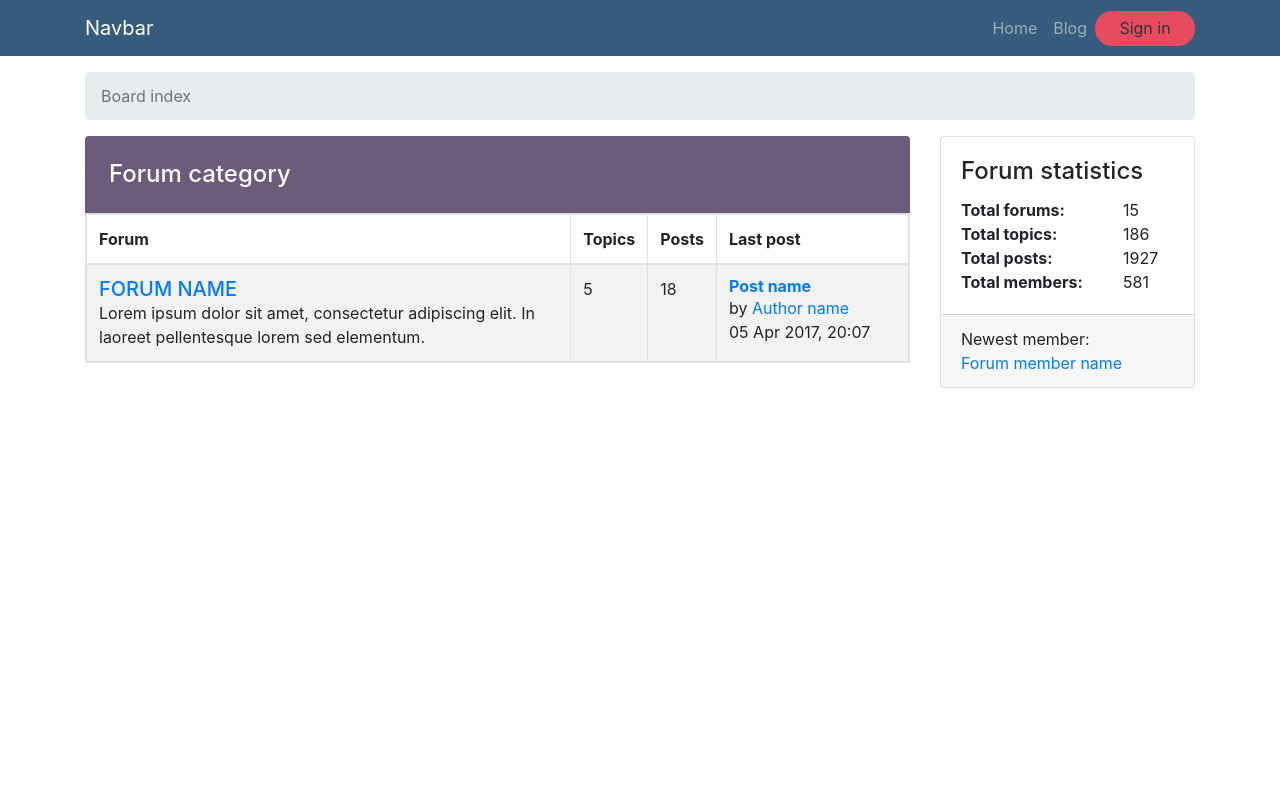
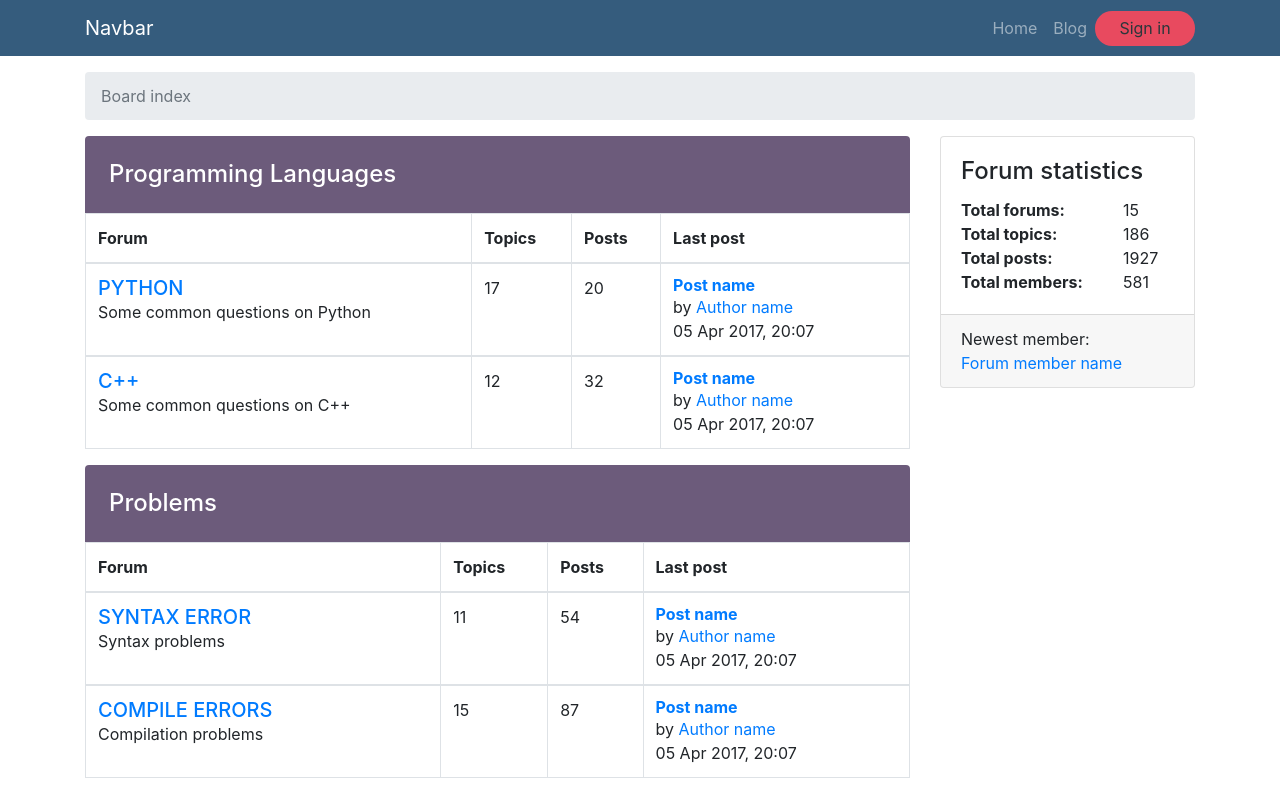
Before and after one commit to nnbzh/ForumProject, an Angular app: page / in a window 1280 px wide. Shown: the top 792 px of the page. Built offline with nearby package versions, Linux system fonts and the light colour scheme.

Commit message:
get categories and its discussions

```diff
--- a/src/app/app-routing.module.ts
+++ b/src/app/app-routing.module.ts
@@ -5,7 +5,7 @@ import { MainComponent } from './main/main.component';
 
 
 const routes: Routes = [
-  { path: '', component: MainComponent}
+  { path: '', component: MainComponent},
 ];
 
 @NgModule({
--- /dev/null
+++ b/src/app/categories.ts
@@ -0,0 +1,14 @@
+export const categories = [
+    {
+      id: 1,
+      name: 'Programming Languages'
+    },
+    {
+      id: 2,
+      name: 'Problems'
+    },
+    {
+      id: 3,
+      name: 'Other'
+    },
+  ]
--- /dev/null
+++ b/src/app/category.service.ts
@@ -0,0 +1,19 @@
+import { Injectable } from '@angular/core';
+import { Observable, of, from } from 'rxjs';
+import { categories} from './categories';
+import {discussions} from './discussions'
+
+@Injectable({
+	providedIn: 'root'
+})
+export class CategoryService {
+
+	constructor() { }
+
+	getCategories(): Observable<any> {
+		return of(categories);
+	}
+	getDiscussions():Observable<any> {
+		return of(discussions);
+	}
+}
--- /dev/null
+++ b/src/app/discussions.ts
@@ -0,0 +1,42 @@
+export const discussions = [
+    {
+        id: 1,
+        name: 'Python',
+        description: 'Some common questions on Python',
+        topics_count: 17,
+        posts_count: 20,
+        category_id: 1,
+    },
+    {
+        id: 2,
+        name: 'C++',
+        description: 'Some common questions on C++',
+        topics_count: 12,
+        posts_count: 32,
+        category_id: 1,
+    },
+    {
+        id: 3,
+        name: 'Syntax error',
+        description: 'Syntax problems',
+        topics_count: 11,
+        posts_count: 54,
+        category_id: 2,
+    },
+    {
+        id: 4,
+        name: 'Compile errors',
+        description: 'Compilation problems',
+        topics_count: 15,
+        posts_count: 87,
+        category_id: 2,
+    },
+    {
+        id: 5,
+        name: 'Other',
+        description: 'Other stuff',
+        topics_count: 5,
+        posts_count: 7,
+        category_id: 3,
+    },
+]
--- a/src/app/main/main.component.html
+++ b/src/app/main/main.component.html
@@ -4,29 +4,30 @@
 
 <div class="row">
   <div class="col-md-9">
+    <div *ngFor = "let category of categories">
       <h2 class="h4 forum-category mb-0 p-4 rounded-top">
-            <a href="overview-forum-category.html" class="text-white">Forum category</a>
+        <a href="overview-forum-category.html" class="text-white">{{category.name}}</a>
       </h2>
-        <table class="table table-striped table-bordered table-responsive">
+      <table class="table table-bordered table-responsive-xl">
         <thead class="thead">
           <tr>
-                <th scope="col" class="forum-col">Forum</th>
+            <th scope="col" class="forum-col" colspan="1">Forum</th>
             <th scope="col">Topics</th>
             <th scope="col">Posts</th>
             <th scope="col" class="last-post-col">Last post</th>
           </tr>
         </thead>
-            <tbody>
-              <tr>
+        <tbody *ngFor = "let discussion of discussions">
+          <tr *ngIf = "discussion.category_id == category.id">
             <td>
-                  <h3 class="h5 mb-0"><a href="overview-topics.html" class="text-uppercase">Forum name</a></h3>
-                  <p class="mb-0">Lorem ipsum dolor sit amet, consectetur adipiscing elit. In laoreet pellentesque lorem sed elementum.</p>
+              <h3 class="h5 mb-0"><a href="overview-topics.html" class="text-uppercase">{{discussion.name}}</a></h3>
+              <p class="mb-0">{{discussion.description}}</p>
             </td>
             <td>
-                  <div>5</div>
+              <div>{{discussion.topics_count}}</div>
             </td>
             <td>
-                  <div>18</div>
+              <div>{{discussion.posts_count}}</div>
             </td>
             <td>
               <h4 class="h6 mb-0 font-weight-bold"><a href="post.html">Post name</a></h4>
@@ -36,6 +37,7 @@
           </tr>
         </tbody>
       </table>
+    </div>
   </div>
   <div class="col-md-3">
     <aside>
--- a/src/app/main/main.component.ts
+++ b/src/app/main/main.component.ts
@@ -1,4 +1,5 @@
 import { Component, OnInit } from '@angular/core';
+import {CategoryService} from '../category.service';
 
 @Component({
   selector: 'app-main',
@@ -6,10 +7,22 @@ import { Component, OnInit } from '@angular/core';
   styleUrls: ['./main.component.css']
 })
 export class MainComponent implements OnInit {
+  categories: any;
+  discussions: any;
 
-  constructor() { }
+  constructor(
+    private categoryService: CategoryService) { }
 
   ngOnInit(): void {
+    this.getCategories();
+    this.getDiscussions();
+  }
+
+  getCategories() {
+    this.categoryService.getCategories().subscribe(categories => this.categories = categories);
+  }
+  getDiscussions() {
+    this.categoryService.getDiscussions().subscribe(discussions=>this.discussions = discussions)
   }
 
 }
```
Also changed, not shown: 1 other file (tests, documents, lock files or other folders). Lines whose indentation alone changed are shown as unchanged.
